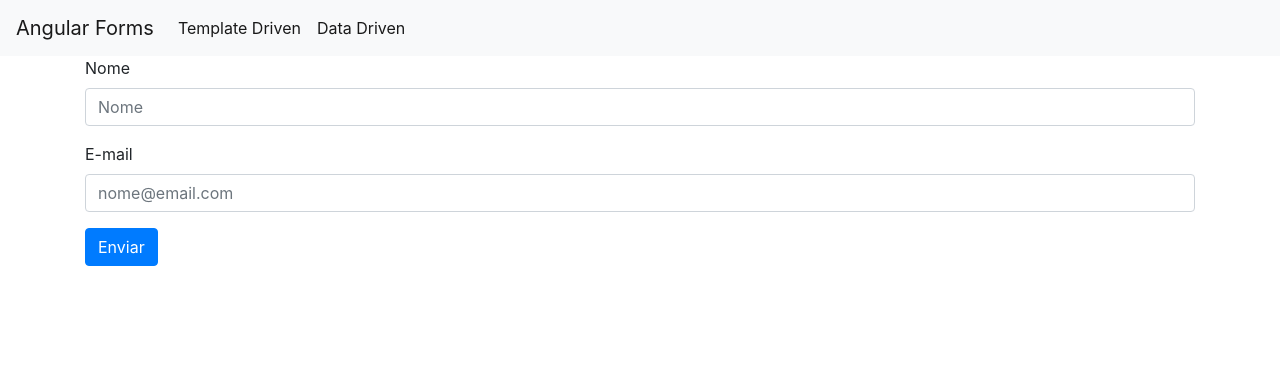
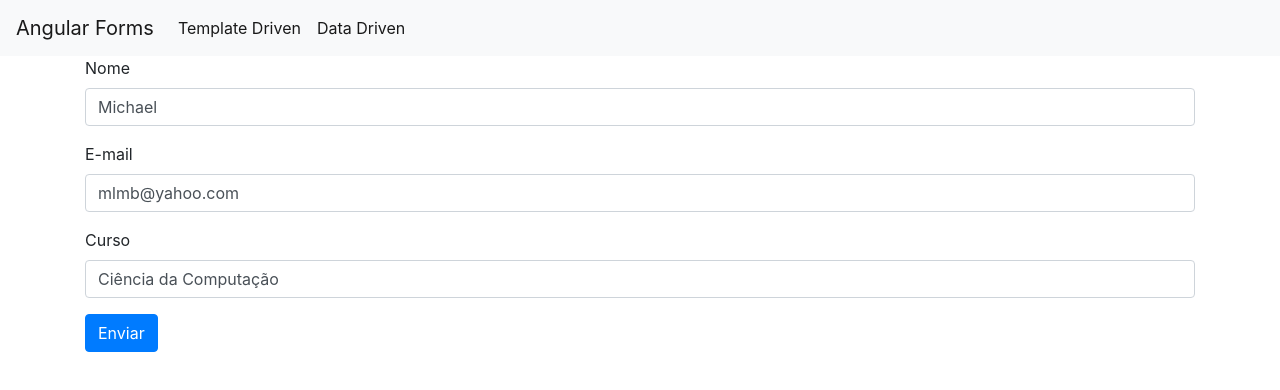
Before and after one commit to michael-zero/Angular, an Angular app: page /templateDriven in a window 1280 px wide. Shown: the top 390 px of the page. Built offline with nearby package versions, Linux system fonts and the light colour scheme.

Commit message:
feat: add tw-data-binding e property binding (nao muda)

```diff
--- a/src/app/template-form/template-form.component.html
+++ b/src/app/template-form/template-form.component.html
@@ -1,12 +1,17 @@
 <form action="" #f="ngForm" (ngSubmit)="handleSubmit(f)">
   <div class="form-group">
     <label for="nome">Nome</label>
-    <input type="text" class="form-control" id="nome" name="nome" ngModel placeholder="Nome">
+    <input type="text" class="form-control" id="nome" name="nome" [(ngModel)]="usuario.nome" placeholder="Nome">
   </div>
 
   <div class="form-group">
     <label for="email">E-mail</label>
-    <input type="email" class="form-control" id="email" name="email" ngModel placeholder="nome@email.com">
+    <input type="email" class="form-control" id="email" name="email" [(ngModel)]="usuario.email" placeholder="nome@email.com">
+  </div>
+
+  <div class="form-group">
+    <label for="curso">Curso</label>
+    <input type="email" class="form-control" id="curso" name="curso" [ngModel]="usuario.curso" placeholder="Math">
   </div>
 
   <button class="btn btn-primary" type="submit">Enviar</button>
--- a/src/app/template-form/template-form.component.ts
+++ b/src/app/template-form/template-form.component.ts
@@ -8,6 +8,12 @@
 })
 export class TemplateFormComponent implements OnInit {
 
+  usuario:any = {
+    nome:  'Michael',
+    email: 'mlmb@yahoo.com',
+    curso: 'Ciência da Computação'
+  }
+
   constructor() { }
 
   ngOnInit(): void {
@@ -15,6 +21,7 @@
 
   handleSubmit(f: NgForm){
     console.log(f)
+    console.log(this.usuario)
   }
 
 }
```
